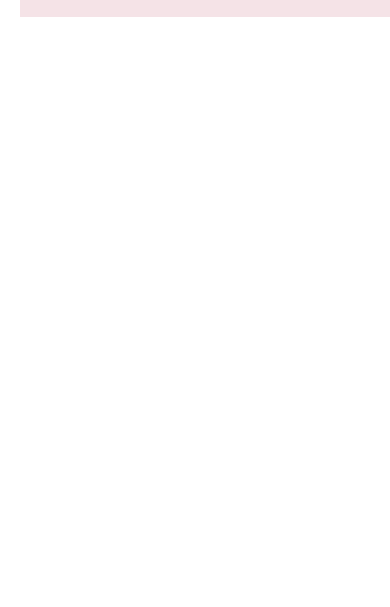
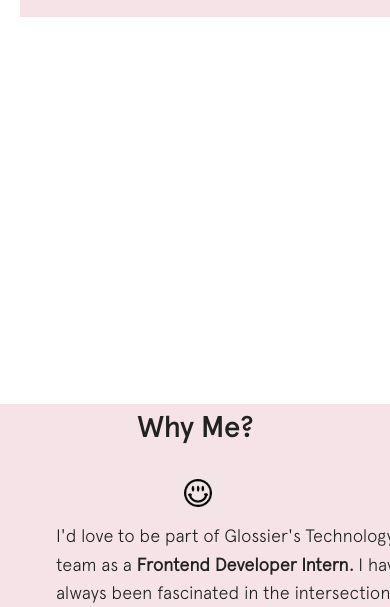
Before and after one commit to rohini315/rohinirudra, a plain HTML site: page glossier/index.html in a window 390 px wide. Shown: the part 237-844 px from the top of the page. Drawn offline with Linux system fonts and the light colour scheme; a web font is replaced by a local one.

Commit message:
window height resizing

```diff
--- a/glossier/css/style.css
+++ b/glossier/css/style.css
@@ -239,10 +239,10 @@ margin-top:36%;
 
 /*Media Queries
 ________________________*/
-@media (max-width: 400px) {
+@media (max-width: 600px) {
 
 	.main {
-		height:70vh;
+		height:30vh;
 	}
 
 	.image {
@@ -278,11 +278,11 @@ ________________________*/
 @media (max-width:1600px){
 
 	.main {
-		height: 100vh;
+		height: 75vh;
 	}
 
 	.images {
-		height:80vh;
+		height:60vh;
 	}
 
 
```
